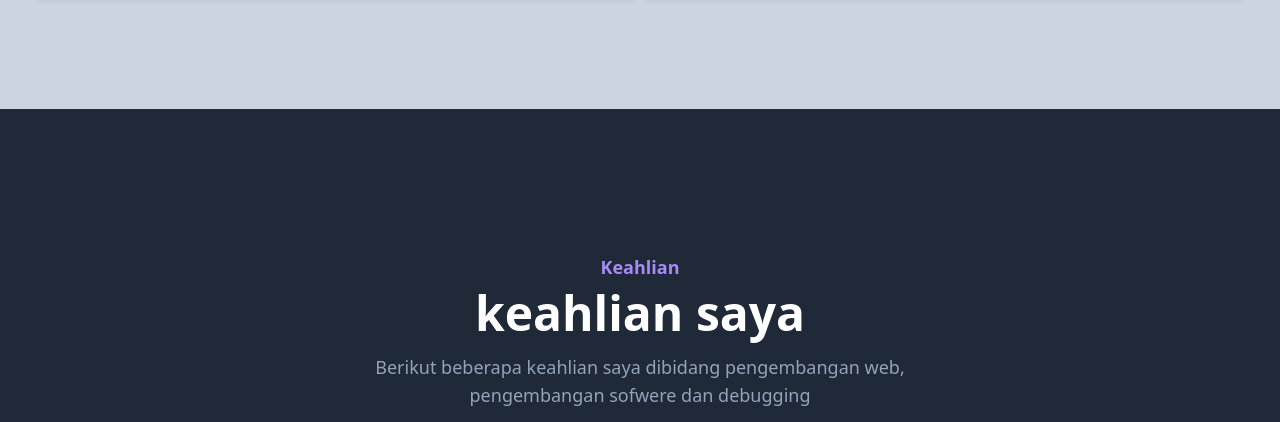
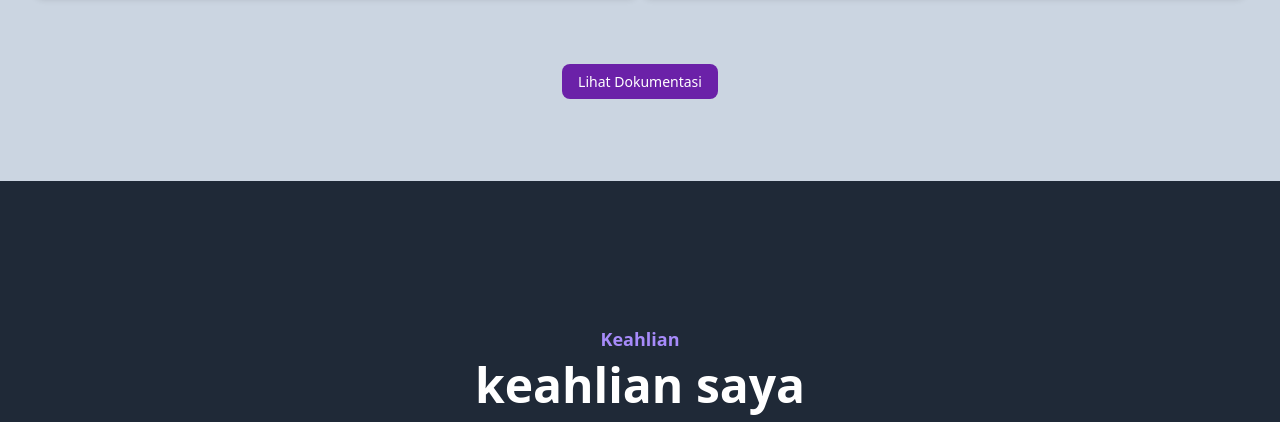
Before and after one commit to elgilistian/Personal-Website, a website: page index.html in a window 1280 px wide. Shown: the part 2475-2897 px from the top of the page. Drawn offline with Linux system fonts and the light colour scheme.

Commit message:
Update index.html

```diff
--- a/index.html
+++ b/index.html
@@ -154,7 +154,9 @@
                 <h3 class="font-bold text-dark mt-5 mb-3">Desain animasi 3D</h3>
                 <p class="font-medium text-base text-hitam">Selain coding saya juga suka di bidang editing termasuk meng-explor desain animasi 3D</p>
             </div>
-
+             <div class="py-6 px-6">
+                <a href="https://elgilistian.github.io/documentasi/" class="font-medium text-sm text-white bg-priamary py-2 px-4 rounded-lg hover:bg-violet-400" >Lihat Dokumentasi</a>
+            </div>
         </div>
     </div>
 </section>
```
